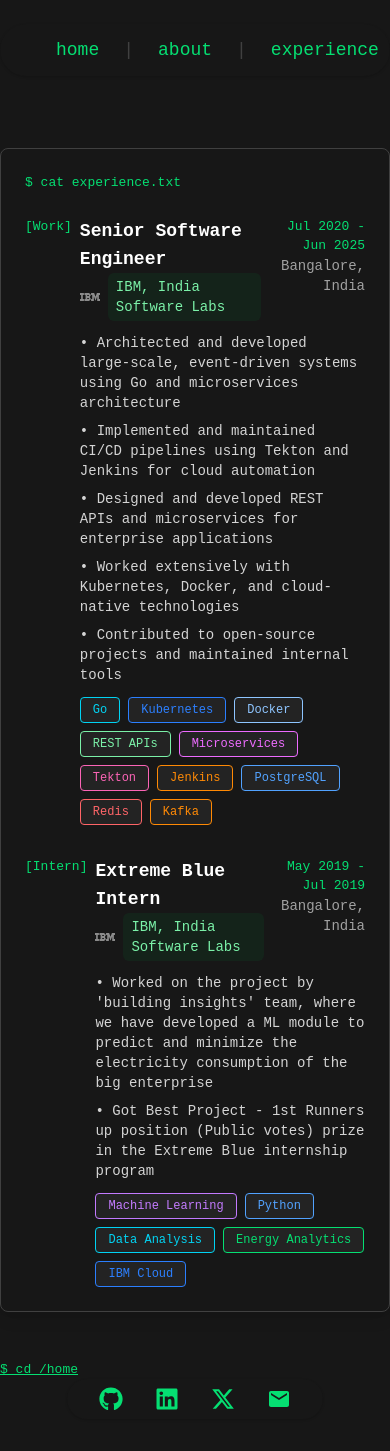
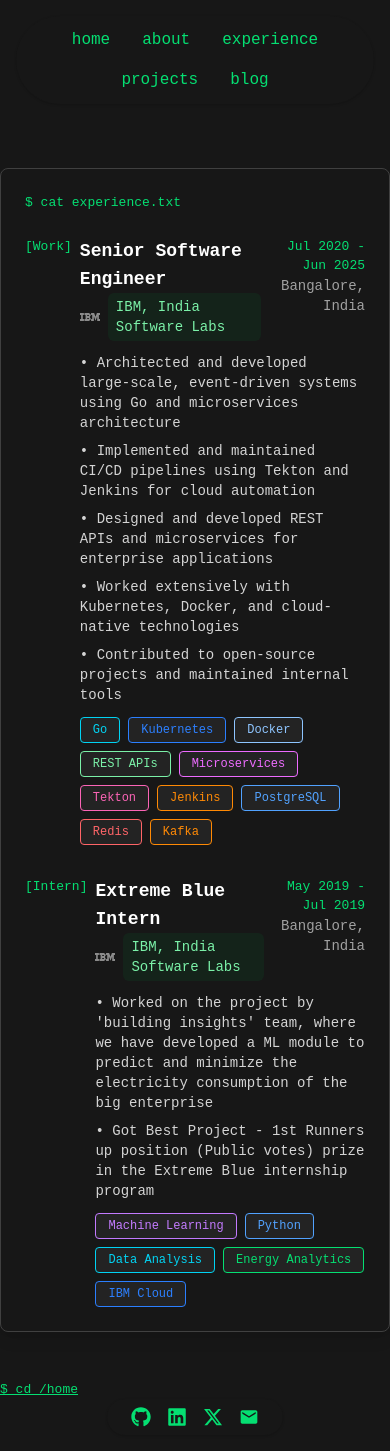
Before and after one commit to ayushxx7/ceo, a Next.js app: page /experience in a window 390 px wide. Built offline with nearby package versions, Linux system fonts and the light colour scheme.

Commit message:
chore(resp): made it responsive

```diff
--- a/app/layout.tsx
+++ b/app/layout.tsx
@@ -9,7 +9,8 @@
 
 export const metadata: Metadata = {
   title: 'MacOS Dev Portfolio',
-  description: 'Geeky portfolio inspired by MacOS'
+  description: 'Geeky portfolio inspired by MacOS',
+  viewport: 'width=device-width, initial-scale=1, maximum-scale=1',
 }
 
 export default function RootLayout({ children }: { children: ReactNode }) {
@@ -17,24 +18,24 @@
     <html lang="en">
       <body className="bg-neutral-950 min-h-screen flex flex-col">
         <HomeOnlyEffects />
-        <nav className="w-full flex justify-center py-6 z-10">
-          <div className="flex gap-0 font-mono text-green-400 text-lg bg-neutral-900/80 rounded-full px-8 py-2 shadow-sm overflow-hidden" data-menu="true">
-            <Link href="/" className="px-6 py-1 hover:text-green-300 transition-colors">home</Link>
-            <span className="text-neutral-700 select-none self-center">|</span>
-            <Link href="/about" className="px-6 py-1 hover:text-green-300 transition-colors">about</Link>
-            <span className="text-neutral-700 select-none self-center">|</span>
-            <Link href="/experience" className="px-6 py-1 hover:text-green-300 transition-colors">experience</Link>
-            <span className="text-neutral-700 select-none self-center">|</span>
-            <Link href="/projects" className="px-6 py-1 hover:text-green-300 transition-colors">projects</Link>
-            <span className="text-neutral-700 select-none self-center">|</span>
-            <Link href="/blog" className="px-6 py-1 hover:text-green-300 transition-colors">blog</Link>
+        <nav className="w-full flex justify-center py-4 md:py-6 z-10 px-4">
+          <div className="flex flex-wrap justify-center gap-2 md:gap-0 font-mono text-green-400 text-base md:text-lg bg-neutral-900/80 rounded-full px-4 md:px-8 py-2 shadow-sm overflow-hidden" data-menu="true">
+            <Link href="/" className="px-3 md:px-6 py-1 hover:text-green-300 transition-colors">home</Link>
+            <span className="text-neutral-700 select-none self-center hidden md:inline">|</span>
+            <Link href="/about" className="px-3 md:px-6 py-1 hover:text-green-300 transition-colors">about</Link>
+            <span className="text-neutral-700 select-none self-center hidden md:inline">|</span>
+            <Link href="/experience" className="px-3 md:px-6 py-1 hover:text-green-300 transition-colors">experience</Link>
+            <span className="text-neutral-700 select-none self-center hidden md:inline">|</span>
+            <Link href="/projects" className="px-3 md:px-6 py-1 hover:text-green-300 transition-colors">projects</Link>
+            <span className="text-neutral-700 select-none self-center hidden md:inline">|</span>
+            <Link href="/blog" className="px-3 md:px-6 py-1 hover:text-green-300 transition-colors">blog</Link>
           </div>
         </nav>
         <div className="flex-1 flex flex-col">
           {children}
         </div>
-        <footer className="w-full flex justify-center mt-auto pb-6 relative z-20">
-          <div className="flex gap-8 font-mono text-green-400 text-2xl bg-neutral-900/80 rounded-full px-8 py-2 shadow-sm relative">
+        <footer className="w-full flex justify-center mt-auto pb-4 md:pb-6 relative z-20 px-4">
+          <div className="flex gap-4 md:gap-8 font-mono text-green-400 text-xl md:text-2xl bg-neutral-900/80 rounded-full px-6 md:px-8 py-2 shadow-sm relative">
             <a href="https://github.com/AshwinKul28" target="_blank" rel="noopener noreferrer" className="hover:text-green-300 transition-colors cursor-pointer relative z-10"><FaGithub /></a>
             <a href="https://linkedin.com/in/iashwin28" target="_blank" rel="noopener noreferrer" className="hover:text-green-300 transition-colors cursor-pointer relative z-10"><FaLinkedin /></a>
             <a href="https://twitter.com/AshwinKUlkarni4" target="_blank" rel="noopener noreferrer" className="hover:text-green-300 transition-colors cursor-pointer relative z-10"><FaXTwitter /></a>
--- a/app/page.tsx
+++ b/app/page.tsx
@@ -8,11 +8,11 @@
   return (
     <main className="fixed inset-0 overflow-hidden">
       <DotsBackground />
-      <div className="h-full w-full flex items-center justify-center relative z-10">
+      <div className="h-full w-full flex items-center justify-center relative z-10 px-4">
         <div
           onMouseEnter={() => setTerminalHovered(true)}
           onMouseLeave={() => setTerminalHovered(false)}
-          className={terminalHovered ? 'shadow-[0_0_32px_8px_rgba(34,213,238,0.4)] transition-all duration-300 rounded-xl' : 'transition-all duration-300 rounded-xl'}
+          className={`w-full max-w-xl ${terminalHovered ? 'shadow-[0_0_32px_8px_rgba(34,213,238,0.4)] transition-all duration-300 rounded-xl' : 'transition-all duration-300 rounded-xl'}`}
         >
           <Terminal />
         </div>
--- a/components/DotsBackground.tsx
+++ b/components/DotsBackground.tsx
@@ -24,10 +24,22 @@
   const containerRef = useRef<HTMLDivElement>(null);
   const frameRef = useRef<number>(0);
   const timeRef = useRef(0);
+  const isMobile = useRef(false);
+
+  useEffect(() => {
+    const checkMobile = () => {
+      isMobile.current = window.innerWidth <= 768;
+    };
+    checkMobile();
+    window.addEventListener('resize', checkMobile);
+    return () => window.removeEventListener('resize', checkMobile);
+  }, []);
 
   useEffect(() => {
     const handleMouseMove = (e: MouseEvent) => {
-      setCursor({ x: e.clientX, y: e.clientY });
+      if (!isMobile.current) {
+        setCursor({ x: e.clientX, y: e.clientY });
+      }
     };
 
     window.addEventListener('mousemove', handleMouseMove);
@@ -59,14 +71,16 @@
     };
   }, []);
 
-  const numCols = Math.ceil(dimensions.w / DOT_GAP);
-  const numRows = Math.ceil(dimensions.h / DOT_GAP);
+  // Adjust dot gap for mobile devices
+  const effectiveDotGap = isMobile.current ? DOT_GAP * 1.5 : DOT_GAP;
+  const numCols = Math.ceil(dimensions.w / effectiveDotGap);
+  const numRows = Math.ceil(dimensions.h / effectiveDotGap);
 
   const dots = [];
   for (let row = 0; row < numRows; row++) {
     for (let col = 0; col < numCols; col++) {
-      const baseX = col * DOT_GAP + DOT_GAP / 2;
-      const baseY = row * DOT_GAP + DOT_GAP / 2;
+      const baseX = col * effectiveDotGap + effectiveDotGap / 2;
+      const baseY = row * effectiveDotGap + effectiveDotGap / 2;
 
       // Create wavy motion
       const waveOffset = Math.sin(baseX * WAVE_FREQUENCY + timeRef.current) * WAVE_AMPLITUDE;
@@ -88,9 +102,9 @@
             left: dotX - DOT_SIZE / 2,
             top: dotY - DOT_SIZE / 2,
             pointerEvents: 'none',
-            opacity,
-            transition: 'opacity 0.3s ease-out',
-            transform: `scale(${opacity * 0.5 + 0.5})`,
+            opacity: isMobile.current ? 0.4 : opacity,
+            transition: isMobile.current ? 'none' : 'opacity 0.3s ease-out',
+            transform: isMobile.current ? 'none' : `scale(${opacity * 0.5 + 0.5})`,
           }}
         />
       );
```
